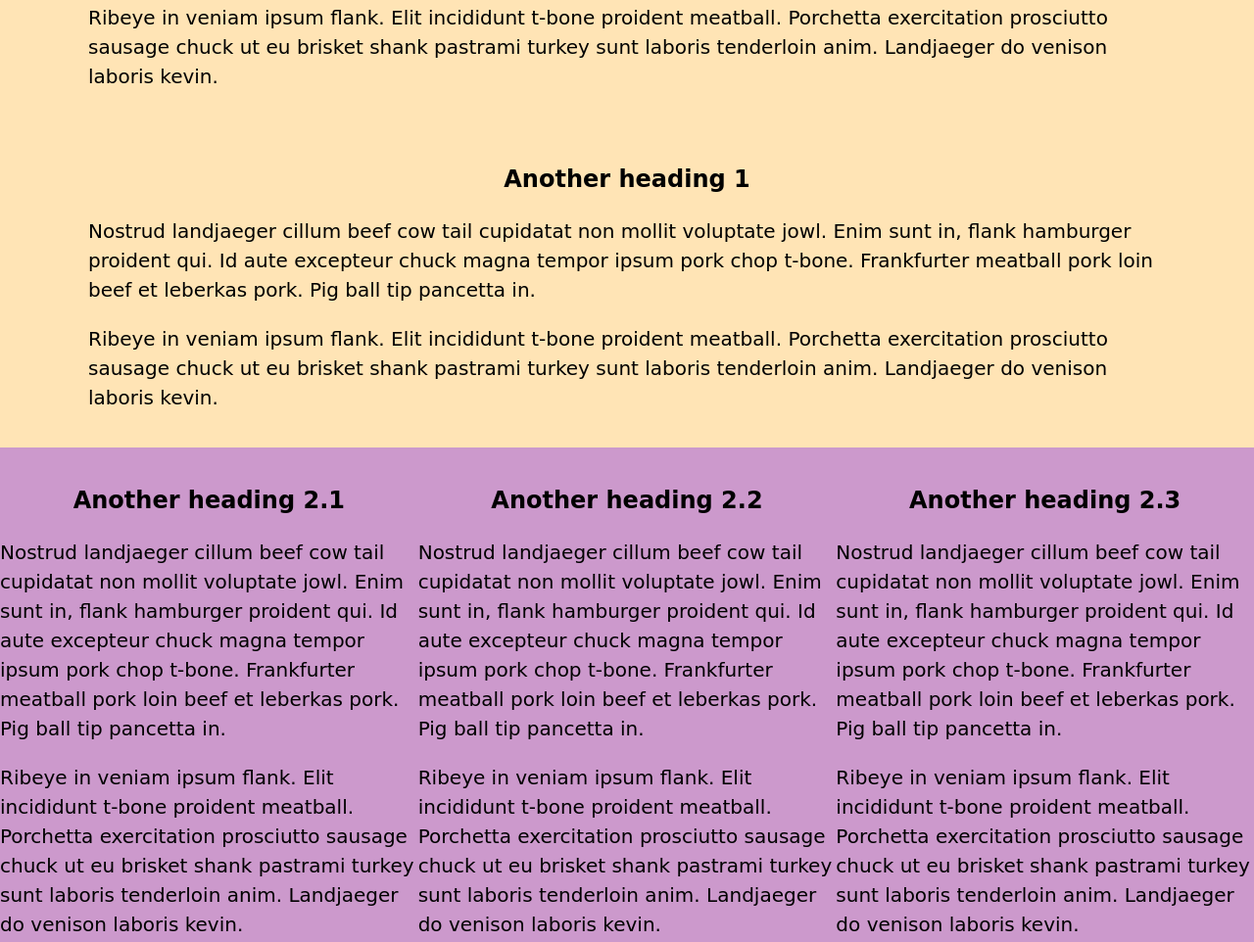
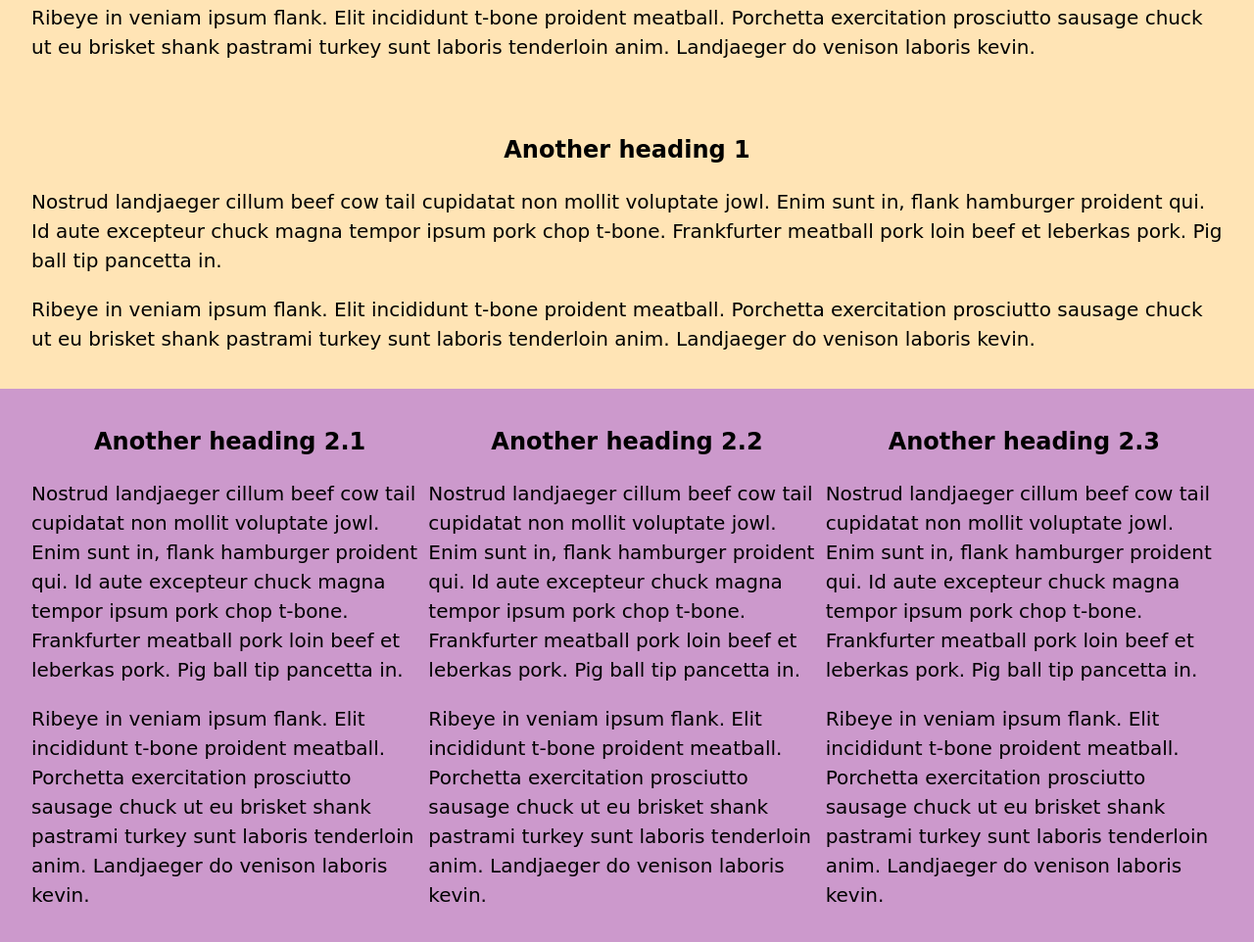
Before and after one commit to kyrylo0605/ex-project, a plain HTML site: page index.html in a window 1280 px wide. Shown: the part 1695-2657 px from the top of the page at 98% size. Drawn offline with Linux system fonts and the light colour scheme.

Commit message:
aligning text

```diff
--- a/main.css
+++ b/main.css
@@ -34,11 +34,15 @@ header {
 section {
 
 	background: ;
+	padding-left: 2em;
+	padding-right: 2em;
 }
 
 
 section + section {
 	background: moccasin;
+	padding-left: 2em;
+	padding-right: 2em;
 }
 
 #diffcontainer {
@@ -48,6 +52,9 @@ section + section {
 	justify-content: center;
 	background: #cc99cc;
 	padding: 1em calc(50% - 750px);
+	padding-left: 2em;
+	padding-right: 2em;
+
 }
 
 #images {
@@ -58,7 +65,7 @@ section + section {
 body {
 	margin: 0;
 	font: 100%/1.5 sans-serif;
-	font-family: 'Indie Flower', cursive;
+	font-family: 'Dancing Script', cursive;
 
 }
 
@@ -135,4 +142,6 @@ footer {
 
 	background: maroon;
 	color: white;
+	padding-left: 2em;
+	padding-right: 2em;
 }
```
